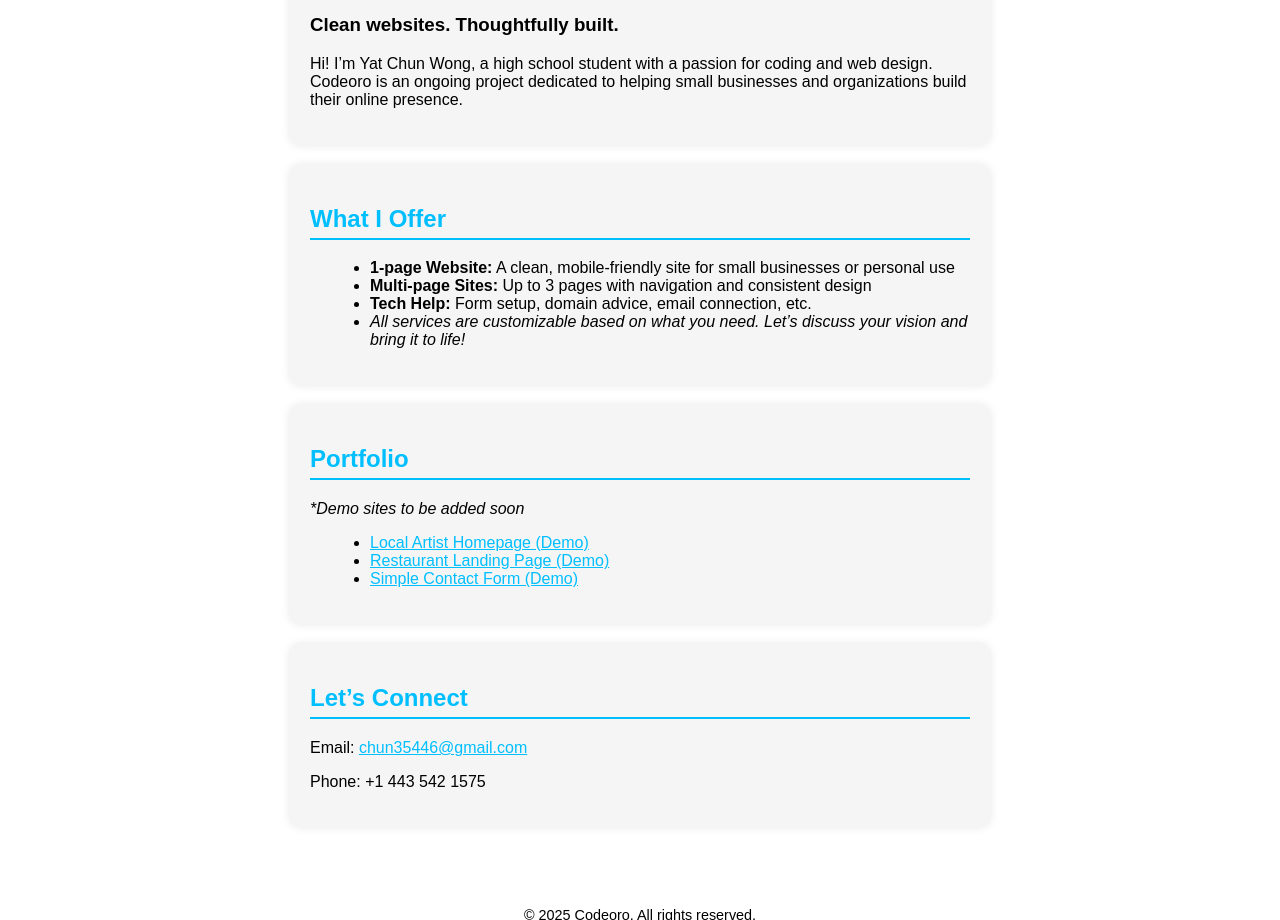
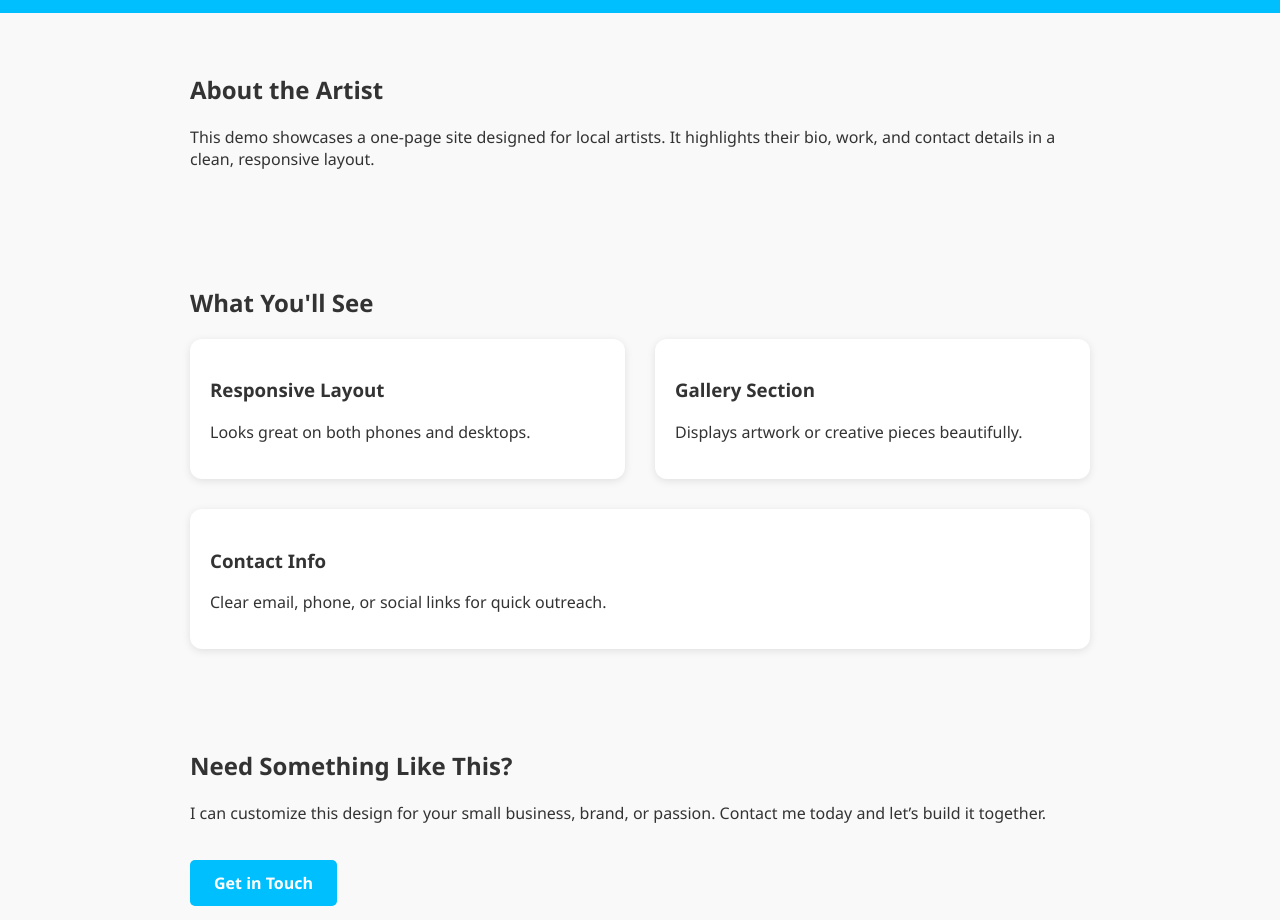
Before and after one commit to Codeoro-ycw/codeoro-ycw.github.io, a plain HTML site: page 1page-demo/index.html in a window 1280 px wide. Shown: the part 191-1111 px from the top of the page. Drawn offline with Linux system fonts and the light colour scheme.

Commit message:
Update index.html

```diff
--- a/1page-demo/index.html
+++ b/1page-demo/index.html
@@ -3,137 +3,94 @@
 <head>
   <meta charset="UTF-8" />
   <meta name="viewport" content="width=device-width, initial-scale=1.0" />
-  <title>Codeoro | Clean Web Design</title>
+  <title>1-Page Demo | Codeoro</title>
   <style>
-    :root {
-      --bg: #ffffff;
-      --text: #000000;
-      --accent: #00bfff;
-      --card: #f5f5f5;
+    body {
+      font-family: 'Segoe UI', Tahoma, Geneva, Verdana, sans-serif;
+      margin: 0;
+      padding: 0;
+      background: #f9f9f9;
+      color: #333;
     }
-
-    body.dark-mode {
-      --bg: #1e1e1e;
-      --text: #ffffff;
-      --card: #2c2c2c;
+    header {
+      background: #00bfff;
+      color: white;
+      padding: 40px 20px;
+      text-align: center;
     }
-
-    body {
-      font-family: Arial, sans-serif;
-      margin: 0;
-      background-color: var(--bg);
-      color: var(--text);
-      transition: background-color 0.3s, color 0.3s;
+    section {
+      padding: 40px 20px;
+      max-width: 900px;
+      margin: auto;
     }
-
-    header {
+    .features {
+      display: flex;
+      flex-wrap: wrap;
+      justify-content: space-around;
+      gap: 30px;
+    }
+    .feature-card {
+      background: white;
+      border-radius: 12px;
+      box-shadow: 0 2px 8px rgba(0,0,0,0.1);
+      padding: 20px;
+      flex: 1 1 250px;
+    }
+    footer {
       text-align: center;
       padding: 20px;
-    }
-
-    .logo {
-      width: 120px;
-      height: auto;
-    }
-
-    .toggle-btn {
-      position: absolute;
-      top: 20px;
-      right: 20px;
-      background-color: var(--accent);
-      border: none;
-      border-radius: 20px;
-      color: #fff;
-      padding: 10px 15px;
-      cursor: pointer;
-      font-weight: bold;
-    }
-
-    .container {
-      max-width: 700px;
-      margin: auto;
-      padding: 20px;
-    }
-
-    .card {
-      background-color: var(--card);
-      border-radius: 10px;
-      padding: 20px;
-      margin: 20px 0;
-      box-shadow: 0 0 10px rgba(0,0,0,0.1);
-    }
-
-    h1, h2 {
-      color: var(--accent);
-      border-bottom: 2px solid var(--accent);
-      padding-bottom: 5px;
-    }
-
-    ul {
-      list-style-type: disc;
-      margin-left: 20px;
-    }
-
-    footer {
-      text-align: center;
-      margin: 40px 0 20px;
+      background: #eee;
       font-size: 0.9em;
     }
-
-    a {
-      color: var(--accent);
+    a.button {
+      display: inline-block;
+      margin-top: 20px;
+      background: #00bfff;
+      color: white;
+      padding: 12px 24px;
+      border-radius: 5px;
+      text-decoration: none;
+      font-weight: bold;
     }
   </style>
 </head>
 <body>
-  <button class="toggle-btn" onclick="toggleMode()">Toggle Dark/Light</button>
-
   <header>
-    <img src="codeoro-logo.png" alt="Codeoro Logo" class="logo" />
+    <h1>Local Artist Portfolio</h1>
+    <p>Clean. Mobile-friendly. Simple.</p>
   </header>
 
-  <div class="container">
-    <div class="card">
-      <h1>Codeoro</h1>
-      <h3>Clean websites. Thoughtfully built.</h3>
-      <p>Hi! I’m Yat Chun Wong, a high school student with a passion for coding and web design. Codeoro is an ongoing project dedicated to helping small businesses and organizations build their online presence.</p>
+  <section>
+    <h2>About the Artist</h2>
+    <p>This demo showcases a one-page site designed for local artists. It highlights their bio, work, and contact details in a clean, responsive layout.</p>
+  </section>
+
+  <section>
+    <h2>What You'll See</h2>
+    <div class="features">
+      <div class="feature-card">
+        <h3>Responsive Layout</h3>
+        <p>Looks great on both phones and desktops.</p>
+      </div>
+      <div class="feature-card">
+        <h3>Gallery Section</h3>
+        <p>Displays artwork or creative pieces beautifully.</p>
+      </div>
+      <div class="feature-card">
+        <h3>Contact Info</h3>
+        <p>Clear email, phone, or social links for quick outreach.</p>
+      </div>
     </div>
+  </section>
 
-    <div class="card">
-      <h2>What I Offer</h2>
-      <ul>
-        <li><strong>1-page Website:</strong> A clean, mobile-friendly site for small businesses or personal use</li>
-        <li><strong>Multi-page Sites:</strong> Up to 3 pages with navigation and consistent design</li>
-        <li><strong>Tech Help:</strong> Form setup, domain advice, email connection, etc.</li>
-        <li><em>All services are customizable based on what you need. Let’s discuss your vision and bring it to life!</em></li>
-      </ul>
-    </div>
-
-    <div class="card">
-      <h2>Portfolio</h2>
-      <p><em>*Demo sites to be added soon</em></p>
-      <ul>
-        <li><a href="1page-demo/index.html" target="_blank">Local Artist Homepage (Demo)</a></li>
-        <li><a href="multi-demo/index.html" target="_blank">Restaurant Landing Page (Demo)</a></li>
-        <li><a href="techhelp-demo/index.html" target="_blank">Simple Contact Form (Demo)</a></li>
-      </ul>
-    </div>
-
-    <div class="card">
-      <h2>Let’s Connect</h2>
-      <p>Email: <a href="mailto:chun35446@gmail.com">chun35446@gmail.com</a></p>
-      <p>Phone: +1 443 542 1575</p>
-    </div>
-  </div>
+  <section>
+    <h2>Need Something Like This?</h2>
+    <p>I can customize this design for your small business, brand, or passion. Contact me today and let’s build it together.</p>
+    <a href="mailto:chun35446@gmail.com" class="button">Get in Touch</a>
+  </section>
 
   <footer>
-    &copy; 2025 Codeoro. All rights reserved.
+    &copy; 2025 Codeoro. Design by Yat Chun Wong.
   </footer>
-
-  <script>
-    function toggleMode() {
-      document.body.classList.toggle("dark-mode");
-    }
-  </script>
 </body>
 </html>
```
